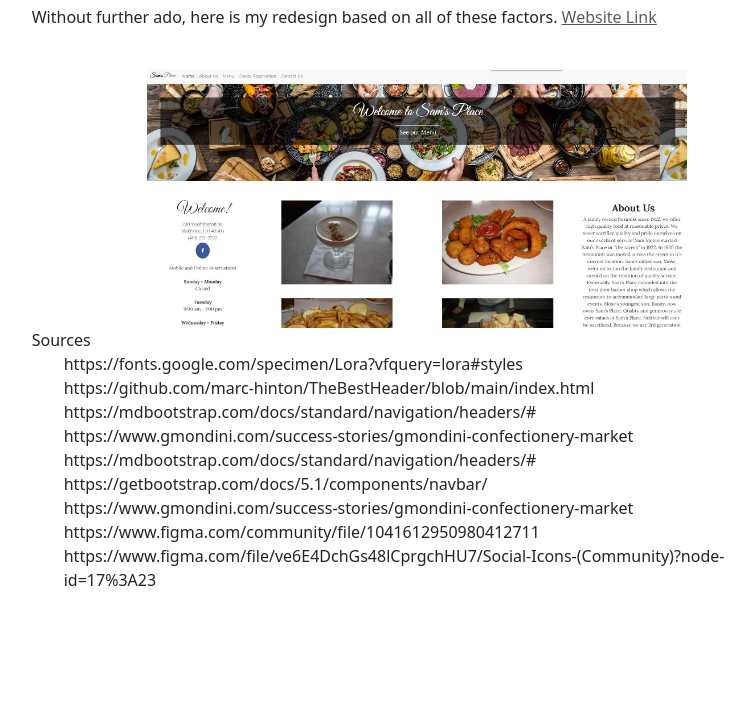
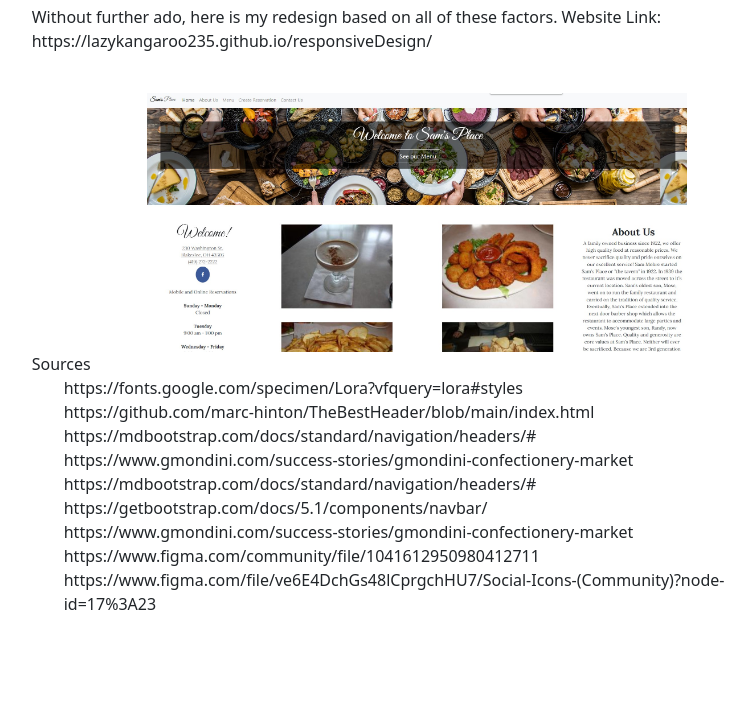
Before and after one commit to lazykangaroo235/responsiveDesignPortfolio, a plain HTML site: page index.html in a window 1280 px wide. Shown: the part 5842-6564 px from the top of the page, without its empty margins (223-973 px from the left). Before the commit the page ends 6540 px from the top, so only its background shows below. Drawn offline with nearby package versions, Linux system fonts and the light colour scheme.

Commit message:
Update index.html

```diff
--- a/index.html
+++ b/index.html
@@ -166,9 +166,7 @@
         <h1>Creative Responsive Redesign</h1>
         <p>
             Without further ado, here is my redesign based on all of these factors.
-            <a id="websiteLink" href=”http://www.samsplaceblakeslee.com/” style="color: #5A5A5A">
-                Website Link
-            </a>
+            Website Link: https://lazykangaroo235.github.io/responsiveDesign/
         </p>
         <div class="elevatorImages">
             <br>
```
